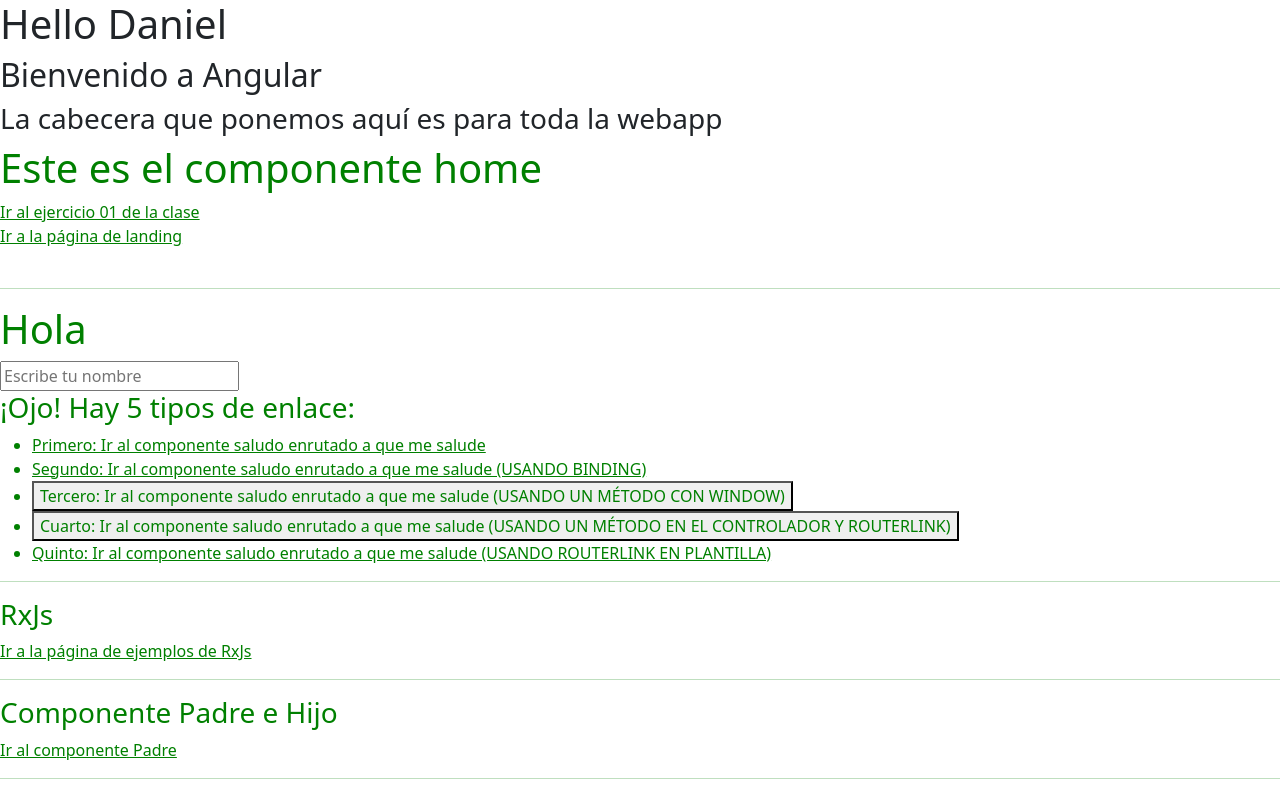
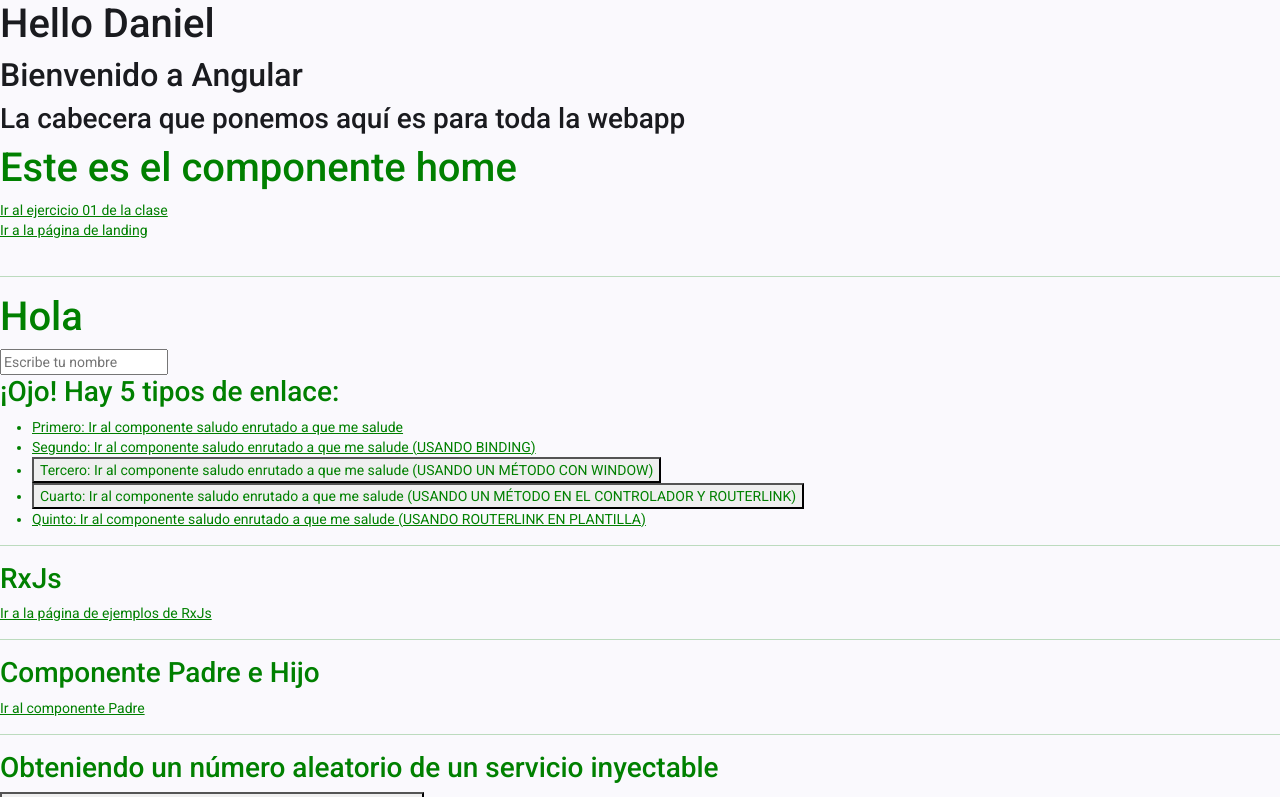
Before and after one commit to Daniel-CG-01/cambino, an Angular app: page / in a window 1280 px wide. Shown: the top 797 px of the page. Built offline with nearby package versions, Linux system fonts and the light colour scheme.

Commit message:
Añadir Bootstrap y Angular Material.

```diff
--- a/angular.json
+++ b/angular.json
@@ -25,6 +25,7 @@
               }
             ],
             "styles": [
+              "src/custom-theme.scss",
               "src/styles.css"
             ]
           },
--- a/package.json
+++ b/package.json
@@ -22,10 +22,12 @@
   },
   "private": true,
   "dependencies": {
+    "@angular/cdk": "^20.2.10",
     "@angular/common": "^20.3.0",
     "@angular/compiler": "^20.3.0",
     "@angular/core": "^20.3.0",
     "@angular/forms": "^20.3.0",
+    "@angular/material": "^20.2.10",
     "@angular/platform-browser": "^20.3.0",
     "@angular/router": "^20.3.0",
     "rxjs": "~7.8.0",
--- /dev/null
+++ b/src/custom-theme.scss
@@ -0,0 +1,35 @@
+
+// Include theming for Angular Material with `mat.theme()`.
+// This Sass mixin will define CSS variables that are used for styling Angular Material
+// components according to the Material 3 design spec.
+// Learn more about theming and how to use it for your application's
+// custom components at https://material.angular.dev/guide/theming
+@use '@angular/material' as mat;
+
+html {
+  @include mat.theme((
+    color: (
+      primary: mat.$azure-palette,
+      tertiary: mat.$blue-palette,
+    ),
+    typography: Roboto,
+    density: 0,
+  ));
+}
+
+body {
+  // Default the application to a light color theme. This can be changed to
+  // `dark` to enable the dark color theme, or to `light dark` to defer to the
+  // user's system settings.
+  color-scheme: light;
+
+  // Set a default background, font and text colors for the application using
+  // Angular Material's system-level CSS variables. Learn more about these
+  // variables at https://material.angular.dev/guide/system-variables
+  background-color: var(--mat-sys-surface);
+  color: var(--mat-sys-on-surface);
+  font: var(--mat-sys-body-medium);
+
+  // Reset the user agent margin.
+  margin: 0;
+}
--- a/src/index.html
+++ b/src/index.html
@@ -7,6 +7,8 @@
   <meta name="viewport" content="width=device-width, initial-scale=1">
   <link rel="icon" type="image/x-icon" href="favicon.ico">
   <link href="https://cdn.jsdelivr.net/npm/bootstrap@5.3.8/dist/css/bootstrap.min.css" rel="stylesheet" integrity="sha384-sRIl4kxILFvY47J16cr9ZwB07vP4J8+LH7qKQnuqkuIAvNWLzeN8tE5YBujZqJLB" crossorigin="anonymous">
+  <link href="https://fonts.googleapis.com/css2?family=Roboto:wght@300;400;500&display=swap" rel="stylesheet">
+  <link href="https://fonts.googleapis.com/icon?family=Material+Icons" rel="stylesheet">
 </head>
 <body>
   <app-root></app-root>
--- a/src/styles.css
+++ b/src/styles.css
@@ -1 +1,4 @@
 /* You can add global styles to this file, and also import other style files */
+
+html, body { height: 100%; }
+body { margin: 0; font-family: Roboto, "Helvetica Neue", sans-serif; }
```
Also changed, not shown: 1 other file (tests, documents, lock files or other folders).
